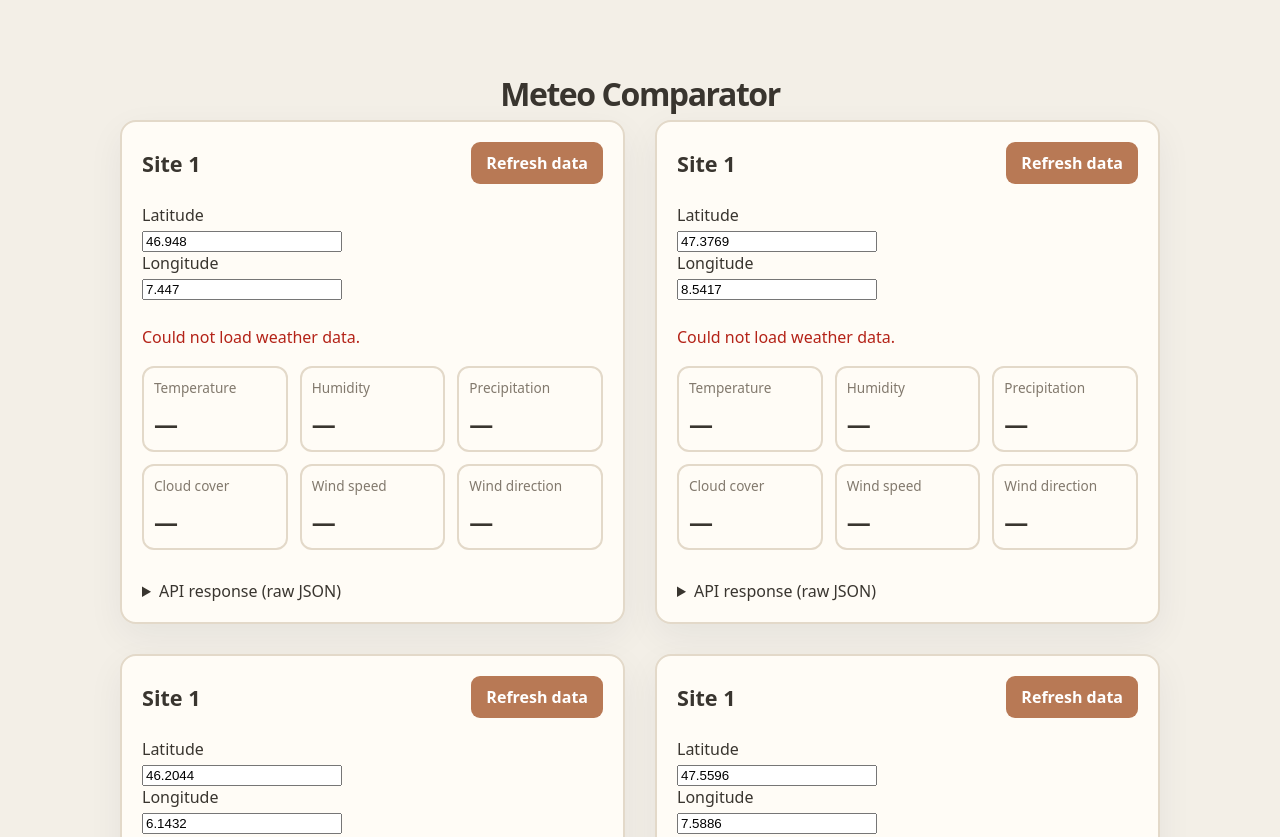
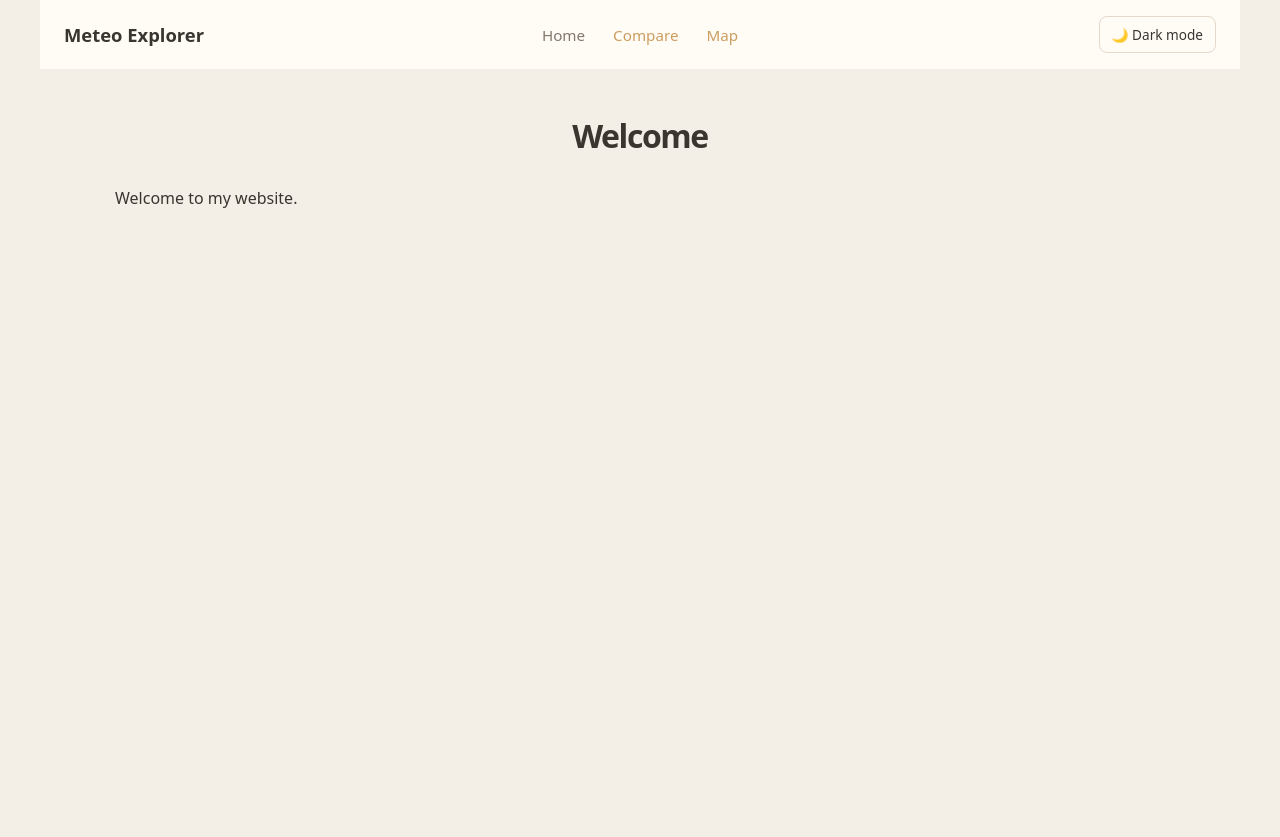
Before and after one commit to sergezaugg/meteo_lab_01, a plain HTML site: page index.html in a window 1280 px wide. Shown: the top 837 px of the page. After the commit the page ends 800 px from the top, so only its background shows below. Drawn offline with Linux system fonts and the light colour scheme; no server answers.

Commit message:
implemented multipage adn dark/light modes

```diff
--- a/css/styles.css
+++ b/css/styles.css
@@ -1,3 +1,5 @@
+
+
 
 :root {
     color-scheme: light;
@@ -14,15 +16,78 @@
     --border: #E3D9C9;
 
     /* Accent */
-    --accent: #B87955;
+    --accent: #CC9D5E;
+    --accent-hover: #AD8049;
+}
 
-    /* Optional */
-    --accent-hover: #986044;
+/* =========================
+   DARK THEME
+========================= */
+
+:root[data-theme="dark"] {
+    color-scheme: dark;
+
+    /* Backgrounds */
+    --bg: #1C1C1A;
+    --surface: #282824;
+
+    /* Text */
+    --text: #EAE5DA;
+    --muted: #AAA397;
+
+    /* Borders */
+    --border: #45433D;
+
+    /* Accent */
+    --accent: #D6AA70;
+    --accent-hover: #E5BE8D;
 }
 
 
 
+
+/* =========================
+   THEME SWITCH
+========================= */
+
+.theme-toggle {
+    background: transparent;
+    color: var(--text);
+    border: 1px solid var(--border);
+    border-radius: 8px;
+
+    padding: 8px 12px;
+    font-size: 0.85rem;
+    font-weight: 500;
+
+    cursor: pointer;
+    white-space: nowrap;
+}
+
+.theme-toggle:hover {
+    background: var(--bg);
+}
+
+
+
+
+
+
+
+
+
+
+
+
 * { box-sizing: border-box; }
+
+
+header {
+    position: sticky;
+    top: 0;
+    z-index: 100;
+}
+
 
 body {
   margin: 0;
@@ -33,14 +98,15 @@ body {
 }
 
 .container {
-  width: min(1050px, calc(100% - 40px));
-  margin: 72px auto;
+    width: min(1050px, calc(100% - 40px));
+    margin: 45px auto;
 }
 
-.container h1{
-  text-align: center;
-  font-size: 2rem;
-  margin: 10px 10 30 10 auto;
+
+.container h1 {
+    text-align: center;
+    font-size: 2rem;
+    margin: 10px 0 30px;
 }
 
 
@@ -157,6 +223,8 @@ a { color: var(--accent); }
 
 
 
+
+
 .api-debug {
     margin-top: 30px;
 }
@@ -196,3 +264,62 @@ a { color: var(--accent); }
     flex-direction: column;
     gap: 5px;
 }
+
+
+
+/* =========================
+   NAVIGATION
+========================= */
+
+.navbar {
+  position: relative;
+    display: flex;
+    justify-content: space-between;
+    align-items: center;
+
+    max-width: 1200px;
+    margin: 0 auto;
+    padding: 16px 24px;
+
+    background: var(--surface);
+}
+
+
+.nav-logo {
+    color: var(--text);
+    font-size: 1.15rem;
+    font-weight: 700;
+    text-decoration: none;
+}
+
+.nav-links {
+
+
+    list-style: none;
+    margin: 0;
+    padding: 0;
+
+    position: absolute;
+    left: 50%;
+    transform: translateX(-50%);
+
+    display: flex;
+    align-items: center;
+    gap: 28px;
+
+
+
+
+}
+
+.nav-links a {
+    color: var(--muted);
+    font-size: 0.95rem;
+    text-decoration: none;
+    transition: color 0.2s ease;
+}
+
+.nav-links a:hover,
+.nav-links a.active {
+    color: var(--accent);
+}
--- a/index.html
+++ b/index.html
@@ -4,31 +4,34 @@
 <head>
   <meta charset="utf-8">
   <meta name="viewport" content="width=device-width, initial-scale=1">
-  <meta name="description" content="Minimal GitHub Pages demo fetching live weather data from Open-Meteo.">
-  <title>Live API Demo</title>
+  <meta name="description" content="Data analytics and interactive applications.">
+  <title>Meteo Explorer</title>
   <link rel="stylesheet" href="./css/styles.css">
-  <script src="./js/app.js" defer></script>
+  <script src="./js/theme.js" defer></script>
+
 </head>
 
 <body>
+  <header>
+    <nav class="navbar">
+      <a href="./index.html" class="nav-logo">
+        Meteo Explorer
+      </a>
+      <ul class="nav-links">
+        <li><a href="./index.html">Home</a></li>
+        <li><a href="./pages/page01.html" class="active">Compare</a></li>
+        <li><a href="./pages/page02.html" class="active">Map</a></li>
+      </ul>
+      <button id="theme-toggle" class="theme-toggle" type="button">
+        🌙 Dark mode
+      </button>
 
-
+    </nav>
+  </header>
   <main class="container">
-    <header>
-      <h1>Meteo Comparator</h1>
-    </header>
-
-    <div id="weather-panels" class="weather-grid"></div>
-
-    <footer>
-      <span>Data: <a href="https://open-meteo.com/">Open-Meteo</a></span>
-    </footer>
+    <h1>Welcome</h1>
+    <p>Welcome to my website.</p>
   </main>
-
-
-
-
-
 </body>
 
 </html>
--- a/js/app.js
+++ b/js/app.js
@@ -178,7 +178,7 @@ function createWeatherPanel(name, latitude, longitude) {
 // Instantiate weather panels
 weatherContainer.append(
     createWeatherPanel("Site 1", 46.948, 7.447),
-    createWeatherPanel("Site 1", 47.3769, 8.5417),
-    createWeatherPanel("Site 1", 46.2044, 6.1432),
-    createWeatherPanel("Site 1", 47.5596, 7.5886)
+    createWeatherPanel("Site 2", 47.3769, 8.5417),
+    createWeatherPanel("Site 3", 46.2044, 6.1432),
+    createWeatherPanel("Site 4", 47.5596, 7.5886)
 );
--- /dev/null
+++ b/js/theme.js
@@ -0,0 +1,42 @@
+
+// =========================
+// THEME SWITCH
+// =========================
+
+// Load saved preference
+const savedTheme = localStorage.getItem("website-theme") || "light";
+
+// Apply theme
+document.documentElement.setAttribute("data-theme", savedTheme);
+
+// Get switch button
+const themeToggle = document.getElementById("theme-toggle");
+
+// Update button label
+function updateThemeButton(theme) {
+    themeToggle.textContent =
+        theme === "dark" ? "☀️ Light mode" : "🌙 Dark mode";
+}
+
+// Initialize button
+updateThemeButton(savedTheme);
+
+// Toggle theme
+themeToggle.addEventListener("click", () => {
+
+    const currentTheme =
+        document.documentElement.getAttribute("data-theme");
+
+    const newTheme =
+        currentTheme === "dark" ? "light" : "dark";
+
+    // Apply new theme
+    document.documentElement.setAttribute("data-theme", newTheme);
+
+    // Save preference
+    localStorage.setItem("website-theme", newTheme);
+
+    // Update button
+    updateThemeButton(newTheme);
+
+});
```
Also changed, not shown: pages/page01.html (added, +40 -0 lines), pages/page02.html (added, +40 -0 lines).
